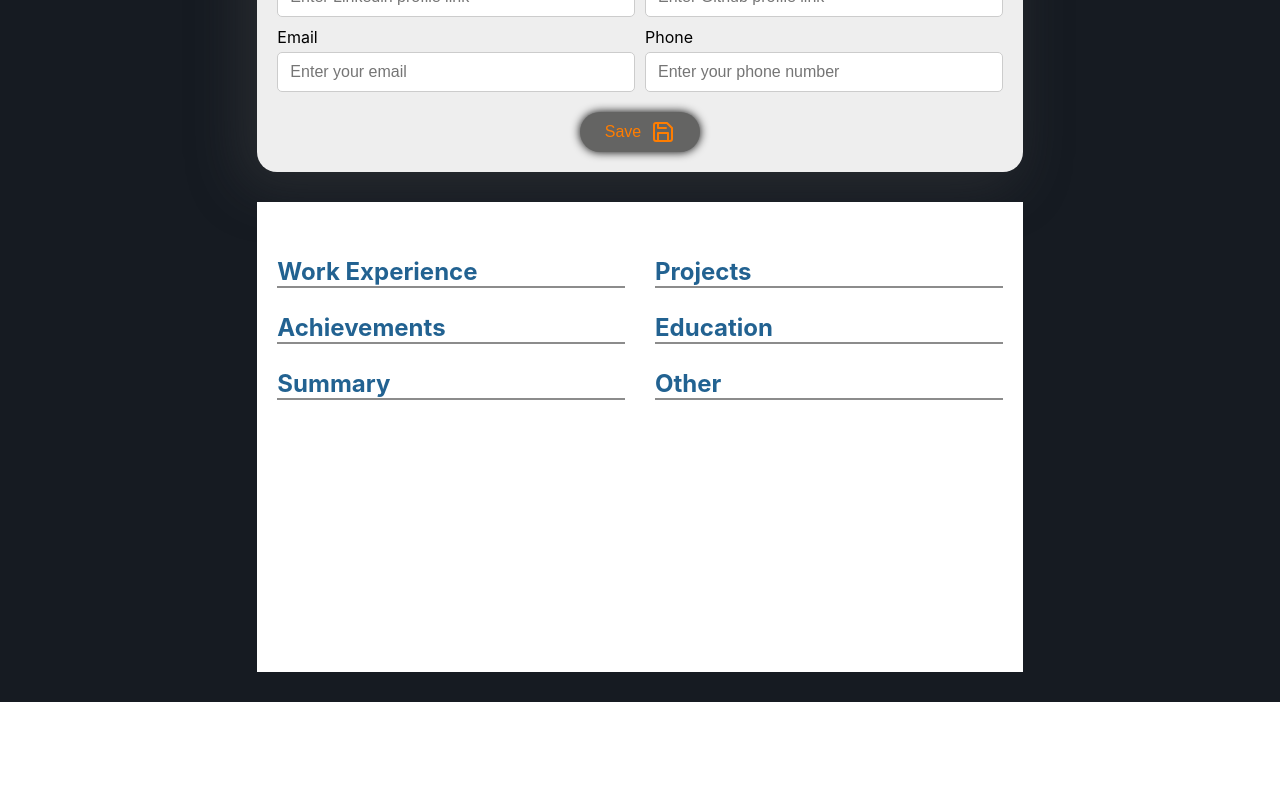
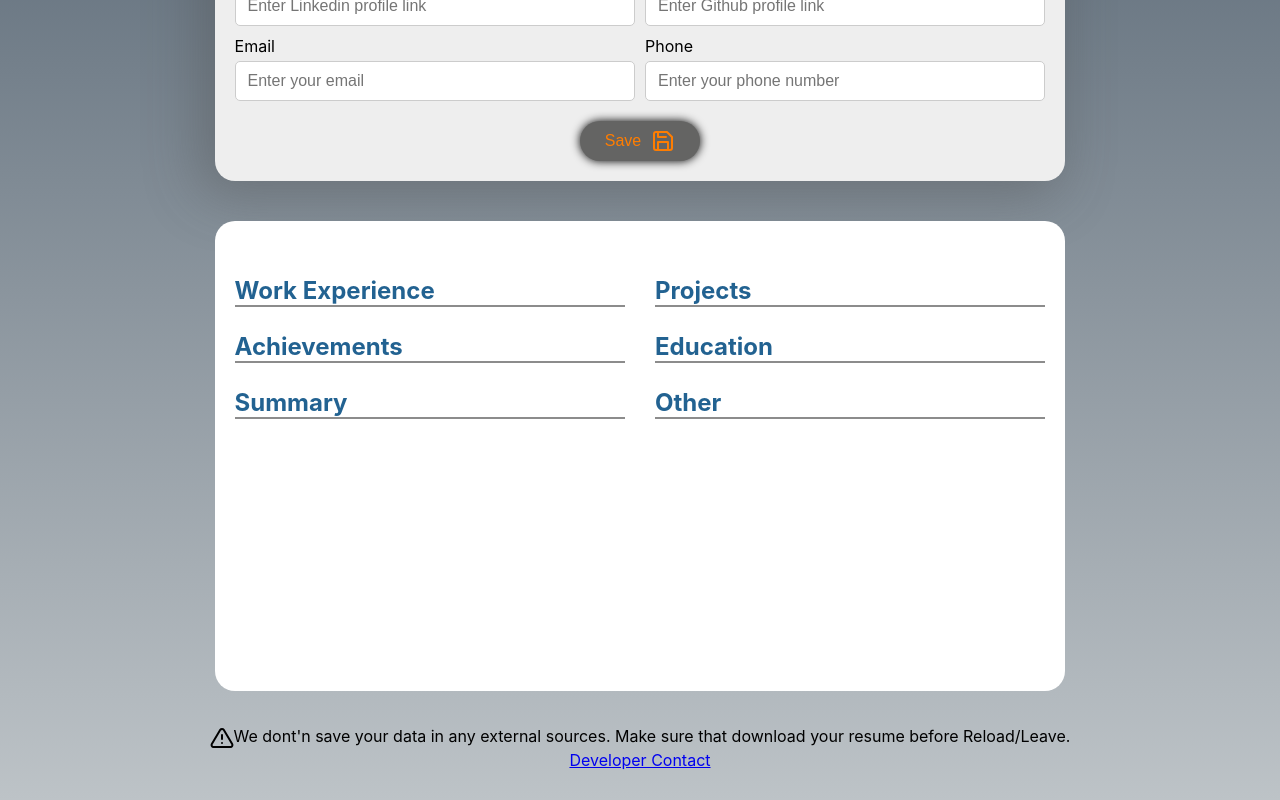
Before and after one commit to JeelGajera/resume-builder, a React (Create React App) app: page / in a window 1280 px wide. Shown: the part 981-1781 px from the top of the page. Before the commit the page ends 1683 px from the top, so only its background shows below. Built offline with nearby package versions, Linux system fonts and the light colour scheme; a web font is replaced by a local one.

Commit message:
feat: profile pic, Alert

```diff
--- a/src/App.js
+++ b/src/App.js
@@ -1,9 +1,20 @@
-import React from 'react';
+import React, { useEffect }from 'react';
 import './App.css';
 import Header from './Components/Header/Header';
 import Body from './Components/Body/Body';
 
 function App() {
+  useEffect(() => {
+    const unloadCallback = (event) => {
+      event.preventDefault();
+      const message = "We dont'n save your data in any external sources. Make sure that download your resume before Reload/Leave.";
+      event.returnValue = message;
+      return message;
+    };
+
+    window.addEventListener("beforeunload", unloadCallback);
+    return () => window.removeEventListener("beforeunload", unloadCallback);
+  }, []);
   return (
     <div className="App">
       <Header />
--- a/src/Components/Body/Body.jsx
+++ b/src/Components/Body/Body.jsx
@@ -1,8 +1,7 @@
 import React, { useState, useEffect, useRef } from 'react';
-import { Download } from 'react-feather';
+import { AlertTriangle, Download } from 'react-feather';
 import ReactToPrint from 'react-to-print';
 import Editor from '../Editor/Editor';
-import InputControl from '../InputControl/InputControl';
 import Resume from '../Resume/Resume';
 import style from "./Body.module.css";
 
@@ -17,7 +16,7 @@ function Body() {
         summary: "Summary",
         other: "Other"
     };
-    let defaultcolor = '#226291';
+    const defaultcolor = '#226291';
     const [activeColor, setActiveColor] = useState(defaultcolor);
 
     const resumeRef = useRef();
@@ -71,7 +70,7 @@ function Body() {
             <div className={style.toolbar}>
                 <div className={style.colors}>
                     <label>Select Color:-</label>
-                    <input type="color" value={activeColor} id="colorPick" name="colorPick" onChange={(e) => setActiveColor(e.target.value)}/>
+                    <input type="color" value={activeColor} id="colorPick" name="colorPick" onChange={(e) => setActiveColor(e.target.value)} />
                 </div>
                 <ReactToPrint
                     trigger={() => {
@@ -98,6 +97,10 @@ function Body() {
                     information={resumeInfo}
                     activeColor={activeColor}
                 />
+                <div className={style.userManual}>
+                    <p><AlertTriangle/>We dont'n save your data in any external sources. Make sure that download your resume before Reload/Leave.</p>
+                    <a href="https://github.com/JeelGajera" target="_blank">Developer Contact</a>
+                </div>
             </div>
         </div>
     )
--- a/src/Components/Body/Body.module.css
+++ b/src/Components/Body/Body.module.css
@@ -1,7 +1,9 @@
 @import url('https://fonts.googleapis.com/css2?family=Josefin+Sans:wght@300&display=swap');
 
 .container {
-  background-color: #161b22;
+  background: #bdc3c7;  /* fallback for old browsers */
+background: -webkit-linear-gradient(to bottom, #2c3e50, #bdc3c7);  /* Chrome 10-25, Safari 5.1-6 */
+background: linear-gradient(to bottom, #2c3e50, #bdc3c7); /* W3C, IE 10+/ Edge, Firefox 16+, Chrome 26+, Opera 12+, Safari 7+ */
   padding: 30px;
   display: flex;
   flex-direction: column;
@@ -37,6 +39,7 @@
 
 .colors input {
   padding: 0;
+  margin: 0;
   background-color: transparent;
   border: none;
   height: 2.5rem;
@@ -54,6 +57,23 @@
   gap: 30px;
 }
 
+.userManual {
+  display: flex;
+  align-items: center;
+  flex-direction: column;
+  justify-content: center;
+  font-size: 1rem;
+}
+
+.userManual p {
+  display: flex;
+  flex-direction: row;
+}
+
+.userManual svg {
+  display: flex;
+  justify-content: center;
+}
 .downloadbtn {
   width: 180px;
   height: 40px;
--- a/src/Components/Editor/Editor.jsx
+++ b/src/Components/Editor/Editor.jsx
@@ -24,15 +24,12 @@ function Editor(props) {
         linkedin: activeInfo.detail?.linkedin || "",
         github: activeInfo.detail?.github || "",
         phone: activeInfo.detail?.phone || "",
+        profile: activeInfo.detail?.profile || "",
         email: activeInfo.detail?.email || "",
     });
 
     const [imgProfile, setImgProfile] = useState();
-    const  onImageChange = (e) => {
-        const [file] = e.target.files;
-        setImgProfile(URL.createObjectURL(file));
-        // return imgProfile;
-    };
+
 
     const handlePointUpdate = (value, index) => {
         const tempVal = { ...values };
@@ -64,10 +61,11 @@ function Editor(props) {
                     onChange={(event) =>
                         setVelues((prev) => ({ ...prev, dob: event.target.value }))
                     } />
-                {/* <InputControl label="Profile Picture" type="file" accept="image/*" placeholder="Select Image" value={values.profile}
+                <InputControl label="Profile Picture" type="file" accept="image/*" placeholder="Select Image"
                     onChange={(event) =>
-                        setVelues((prev) => ({ ...prev, profile: event.target.URL.createObjectURL.file }))
-                    } /> */}
+                        setImgProfile(() => (URL.createObjectURL(event.target.files[0])))
+                    }
+                />
             </div>
             <div className={style.row}>
                 <InputControl label="Linkedin Link" placeholder="Enter Linkedin profile link" value={values.linkedin}
@@ -249,7 +247,7 @@ function Editor(props) {
                     name: values.name,
                     title: values.title,
                     address: values.address,
-                    profile: values.profile,
+                    profile: imgProfile,
                     dob: values.dob,
                     linkedin: values.linkedin,
                     github: values.github,
@@ -459,6 +457,7 @@ function Editor(props) {
         setActiveInfo(information[sections[activeSecKey]])
     }, [information])
 
+    //Multi Value Sections
     useEffect(() => {
         const details = activeInfo?.details
         if (!details) return;
@@ -468,9 +467,6 @@ function Editor(props) {
             companyName: activeInfo.details[activeDetailIndex]?.companyName || "",
             location: activeInfo.details[activeDetailIndex]?.location || "",
             startDate: activeInfo.details[activeDetailIndex]?.startDate || "",
-            address: activeInfo.details[activeDetailIndex]?.address || "",
-            dob: activeInfo.details[activeDetailIndex]?.dob || "",
-            profile: activeInfo.details[activeDetailIndex]?.profile || "",
             endDate: activeInfo.details[activeDetailIndex]?.endDate || "",
             points: activeInfo.details[activeDetailIndex]?.points || "",
             title: activeInfo.details[activeDetailIndex]?.title || "",
@@ -482,7 +478,6 @@ function Editor(props) {
         });
     }, [activeDetailIndex]);
 
-    // console.log(sections[activeSecKey]);
     return (
         <div className={style.container}>
             <div className={style.header}>
@@ -528,6 +523,7 @@ function Editor(props) {
                 <div className={style.savebtn}>
                     <button className={style.save} onClick={handleSubmission}><p>Save</p><Save /></button>
                 </div>
+                {/* <img src={imgProfile} alt="profile" height="100px" width="100px"/> */}
             </div>
         </div>
     )
--- a/src/Components/Editor/Editor.module.css
+++ b/src/Components/Editor/Editor.module.css
@@ -1,4 +1,5 @@
 .container {
+    margin: 5px;
     background-color: #eee;
     padding: 20px;
     display: flex;
--- a/src/Components/InputControl/InputControl.module.css
+++ b/src/Components/InputControl/InputControl.module.css
@@ -9,6 +9,7 @@ label {
 }
 input {
     border: 1px solid #ccc;
+    background-color: #fff;
     outline: none;
     padding: 10px 12px;
     font-size: 1rem;
--- a/src/Components/Resume/Resume.jsx
+++ b/src/Components/Resume/Resume.jsx
@@ -263,13 +263,14 @@ const Resume = forwardRef((props, ref) => {
     container.style.setProperty("--color", props.activeColor);
   }, [props.activeColor])
 
+  // console.log(info.basicInfo.detail.profile)
   return (
     <div ref={ref}>
       <div ref={containerRef} className={style.container}>
+        <div className={style.hero}>
           <div className={style.header}>
             <p className={style.heading}>{info.basicInfo?.detail?.name}</p>
             <p className={style.subHeading}>{info.basicInfo?.detail?.title}</p>
-          <div className={style.hero}>
             <div className={style.links}>
               {
                 info.basicInfo?.detail?.address ? (
@@ -285,14 +286,6 @@ const Resume = forwardRef((props, ref) => {
                   </div>
                 ) : <span />
               }
-            </div>
-            <div className={style.profile}>
-              {
-                info.basicInfo?.detail?.profile ? (
-                  <img src={info.basicInfo?.detail?.profile} />
-                ) : <span />
-              }
-            </div>
             </div>
             <div className={style.links}>
               {
@@ -325,6 +318,15 @@ const Resume = forwardRef((props, ref) => {
               }
             </div>
           </div>
+          <div className={style.profile}>
+            {
+              info.basicInfo?.detail?.profile ? (
+                <img src={info.basicInfo?.detail?.profile} alt="Resume-Profile" />
+              ) : <span />
+            }
+          </div>
+        </div>
+
         <div className={style.main}>
           <div className={style.col1}>{
             column[0].map(i => sectionPart[i])
--- a/src/Components/Resume/Resume.module.css
+++ b/src/Components/Resume/Resume.module.css
@@ -1,6 +1,8 @@
 .container {
     height: fit-content;
+    margin: 5px;
     background-color: #fff;
+    border-radius: 20px;
     min-height: 450px;
     padding: 10px 20px;
     flex: 1;
@@ -27,12 +29,13 @@
 
 .hero {
     display: flex;
+    justify-content: space-between;
 }
 
-.hero .profile {
-    /* height: 200px;
-    width: 200px; */
-    border-radius: 50%;
+.hero .profile img{
+    max-height: 150px;
+    max-width: 150px;
+    margin-right: 15px;
 }
 
 .links {
```
Lines whose indentation alone changed are shown as unchanged.
